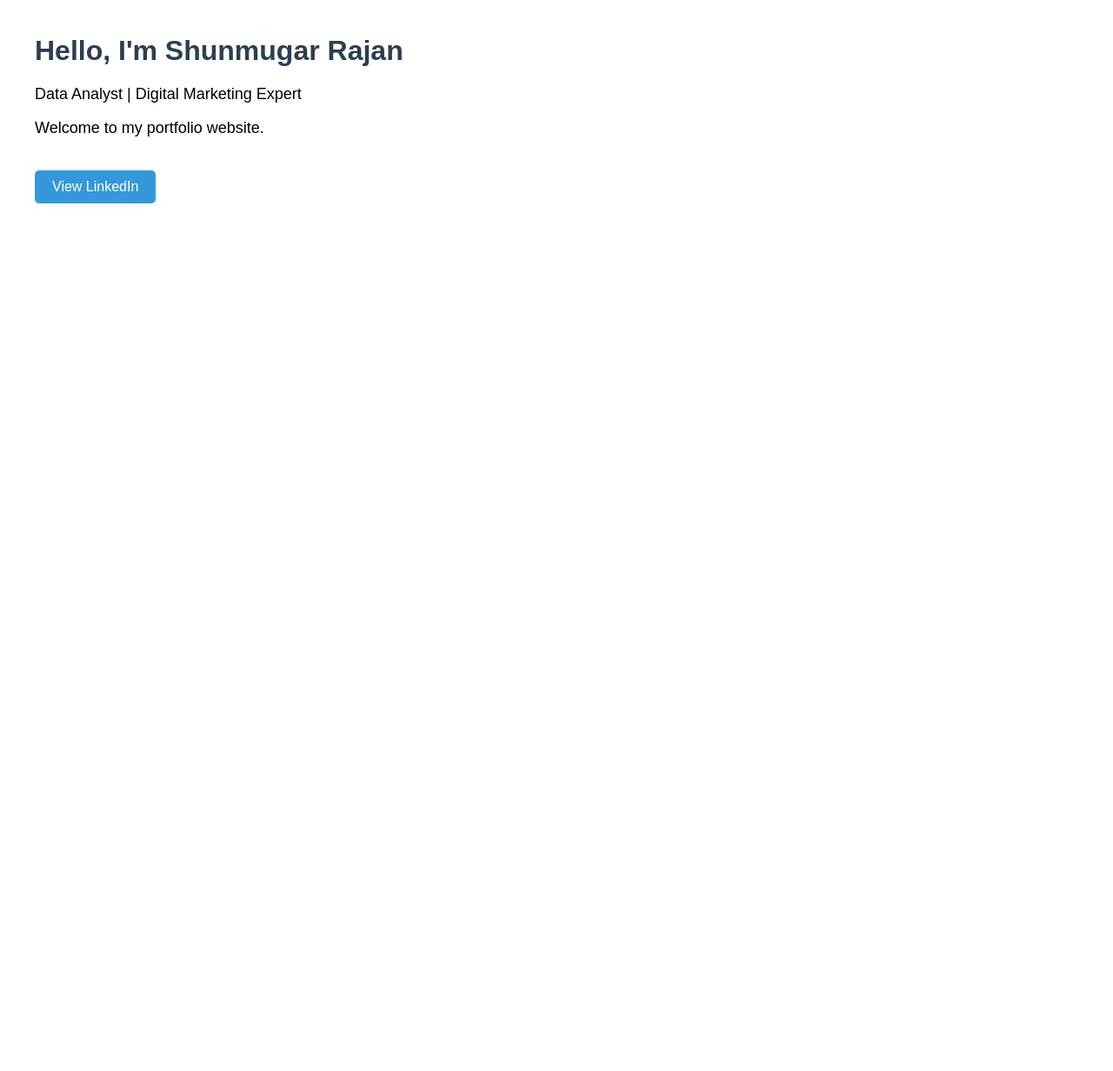
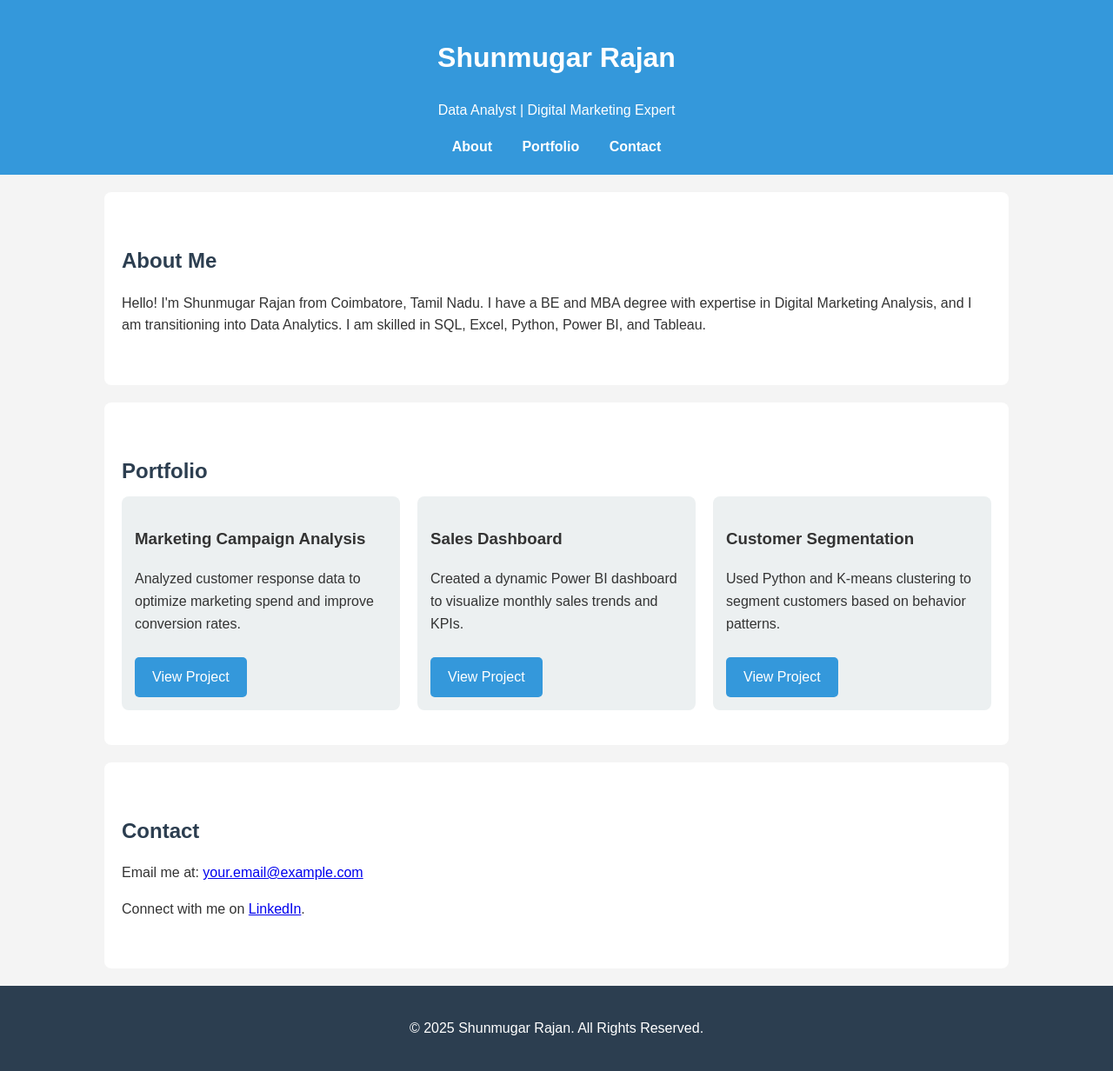
Before and after one commit to shunmugar1212/shunmugar1212.github.io, a plain HTML site: page index.html in a window 1280 px wide. Shown: the whole page at 87% size. Before the commit the page ends 800 px from the top, so only its background shows below. Drawn offline with Linux system fonts and the light colour scheme.

Commit message:
Update index.html

```diff
--- a/index.html
+++ b/index.html
@@ -2,26 +2,127 @@
 <html lang="en">
 <head>
   <meta charset="UTF-8">
-  <title>Shunmugar Rajan - Portfolio</title>
+  <meta name="viewport" content="width=device-width, initial-scale=1">
+  <title>Shunmugar Rajan | Data Analyst Portfolio</title>
   <style>
-    body { font-family: Arial, sans-serif; margin: 40px; }
-    h1 { color: #2c3e50; }
-    p { font-size: 18px; }
-    a.button {
+    body {
+      font-family: 'Arial', sans-serif;
+      margin: 0;
+      padding: 0;
+      line-height: 1.6;
+      background-color: #f4f4f4;
+      color: #333;
+    }
+    header {
+      background: #3498db;
+      color: white;
+      padding: 20px 0;
+      text-align: center;
+    }
+    nav {
+      margin-top: 10px;
+    }
+    nav a {
+      color: white;
+      margin: 0 15px;
+      text-decoration: none;
+      font-weight: bold;
+    }
+    section {
+      padding: 40px 20px;
+      max-width: 1000px;
+      margin: auto;
+      background: white;
+      margin-top: 20px;
+      border-radius: 8px;
+    }
+    h2 {
+      color: #2c3e50;
+      margin-bottom: 10px;
+    }
+    .projects {
+      display: flex;
+      flex-wrap: wrap;
+      gap: 20px;
+    }
+    .project-card {
+      background: #ecf0f1;
+      padding: 15px;
+      border-radius: 8px;
+      flex: 1 1 calc(33% - 20px);
+      box-sizing: border-box;
+      min-width: 250px;
+    }
+    .button {
       display: inline-block;
-      margin-top: 20px;
+      margin-top: 10px;
       padding: 10px 20px;
-      background-color: #3498db;
+      background: #3498db;
       color: white;
       text-decoration: none;
       border-radius: 5px;
     }
+    footer {
+      text-align: center;
+      padding: 20px;
+      background: #2c3e50;
+      color: white;
+      margin-top: 20px;
+    }
+    @media (max-width: 768px) {
+      .projects {
+        flex-direction: column;
+      }
+    }
   </style>
 </head>
 <body>
-  <h1>Hello, I'm Shunmugar Rajan</h1>
-  <p>Data Analyst | Digital Marketing Expert</p>
-  <p>Welcome to my portfolio website.</p>
-  <a class="button" href="https://linkedin.com/in/yourlinkedin" target="_blank">View LinkedIn</a>
+
+  <header>
+    <h1>Shunmugar Rajan</h1>
+    <p>Data Analyst | Digital Marketing Expert</p>
+    <nav>
+      <a href="#about">About</a>
+      <a href="#portfolio">Portfolio</a>
+      <a href="#contact">Contact</a>
+    </nav>
+  </header>
+
+  <section id="about">
+    <h2>About Me</h2>
+    <p>Hello! I'm Shunmugar Rajan from Coimbatore, Tamil Nadu. I have a BE and MBA degree with expertise in Digital Marketing Analysis, and I am transitioning into Data Analytics. I am skilled in SQL, Excel, Python, Power BI, and Tableau.</p>
+  </section>
+
+  <section id="portfolio">
+    <h2>Portfolio</h2>
+    <div class="projects">
+      <div class="project-card">
+        <h3>Marketing Campaign Analysis</h3>
+        <p>Analyzed customer response data to optimize marketing spend and improve conversion rates.</p>
+        <a href="https://github.com/yourusername/project1" target="_blank" class="button">View Project</a>
+      </div>
+      <div class="project-card">
+        <h3>Sales Dashboard</h3>
+        <p>Created a dynamic Power BI dashboard to visualize monthly sales trends and KPIs.</p>
+        <a href="https://github.com/yourusername/project2" target="_blank" class="button">View Project</a>
+      </div>
+      <div class="project-card">
+        <h3>Customer Segmentation</h3>
+        <p>Used Python and K-means clustering to segment customers based on behavior patterns.</p>
+        <a href="https://github.com/yourusername/project3" target="_blank" class="button">View Project</a>
+      </div>
+    </div>
+  </section>
+
+  <section id="contact">
+    <h2>Contact</h2>
+    <p>Email me at: <a href="mailto:your.email@example.com">your.email@example.com</a></p>
+    <p>Connect with me on <a href="https://linkedin.com/in/yourlinkedin" target="_blank">LinkedIn</a>.</p>
+  </section>
+
+  <footer>
+    <p>© 2025 Shunmugar Rajan. All Rights Reserved.</p>
+  </footer>
+
 </body>
 </html>
```
